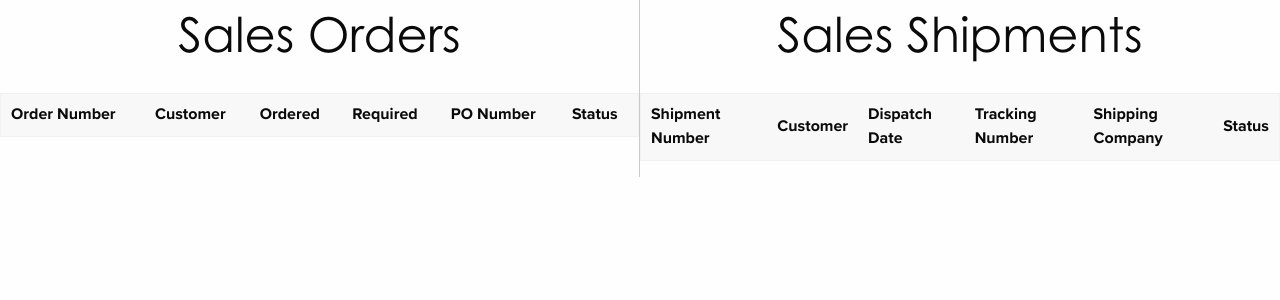
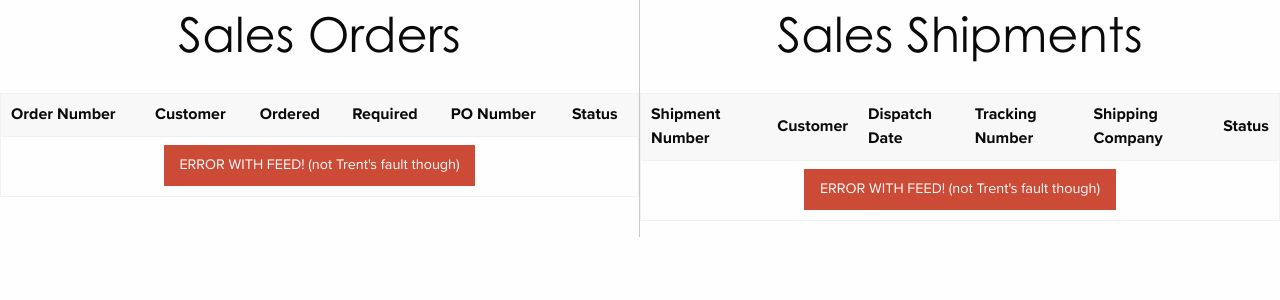
Before and after one commit to trentnewton/truclean-orders, a PHP site: page / in a window 1280 px wide. Shown: the top 300 px of the page. Run offline with PHP 8.4, Linux system fonts and the light colour scheme; data that the repository does not hold is empty.

Commit message:
added error message for when there's null

```diff
--- a/index.php
+++ b/index.php
@@ -1,5 +1,5 @@
 <?php
- error_reporting(0);
+//  error_reporting(0);
   // configuration data
   // must use your own id and key with no extra whitespace
   $api = "https://api.unleashedsoftware.com/";
@@ -232,6 +232,13 @@
                 ";
             }
         }
+        if ($json == null) {
+          echo "
+          <tr>
+            <td colspan='6' class='text-center'><button type='button' class='alert button'>ERROR WITH FEED! (not Trent's fault though)</button></td>
+          </tr>
+          ";
+        }
         echo "
             </tbody>
         </table>";
@@ -263,6 +270,7 @@
             </thead>
             <tbody>
         ";
+        // echo json_encode($json);
         foreach ($json->Items as $shipment) {
             if ($shipment->ShipmentStatus != "Dispatched" && $shipment->ShipmentStatus != "Deleted") {
                 $shipmentnumber = $shipment->ShipmentNumber;
@@ -297,6 +305,13 @@
                 ";
             }
         }
+        if ($json == null) {
+          echo "
+          <tr>
+            <td colspan='6' class='text-center'><button type='button' class='alert button'>ERROR WITH FEED! (not Trent's fault though)</button></td>
+          </tr>
+          ";
+        }
         echo "
             </tbody>
         </table>";
```
